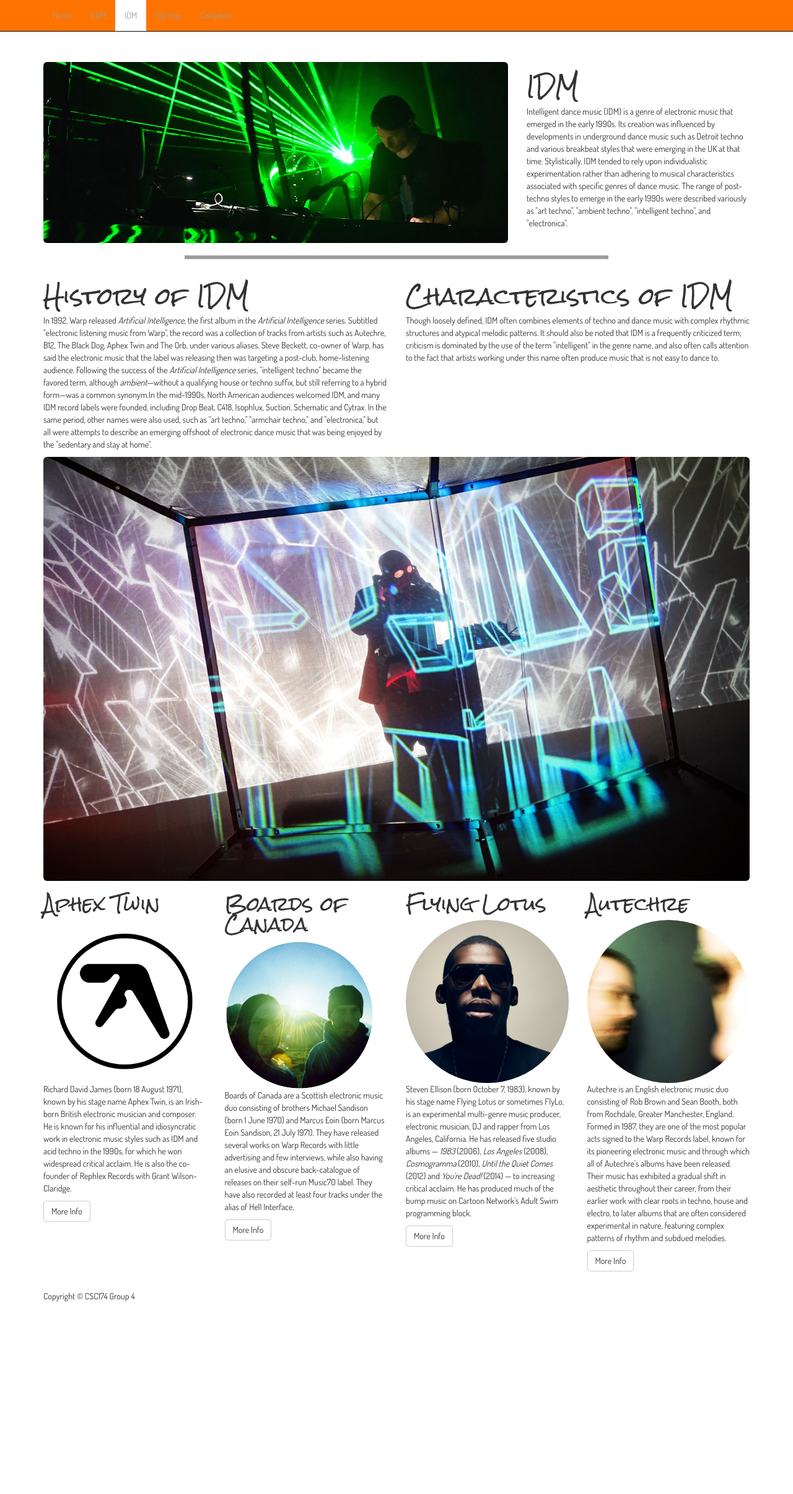
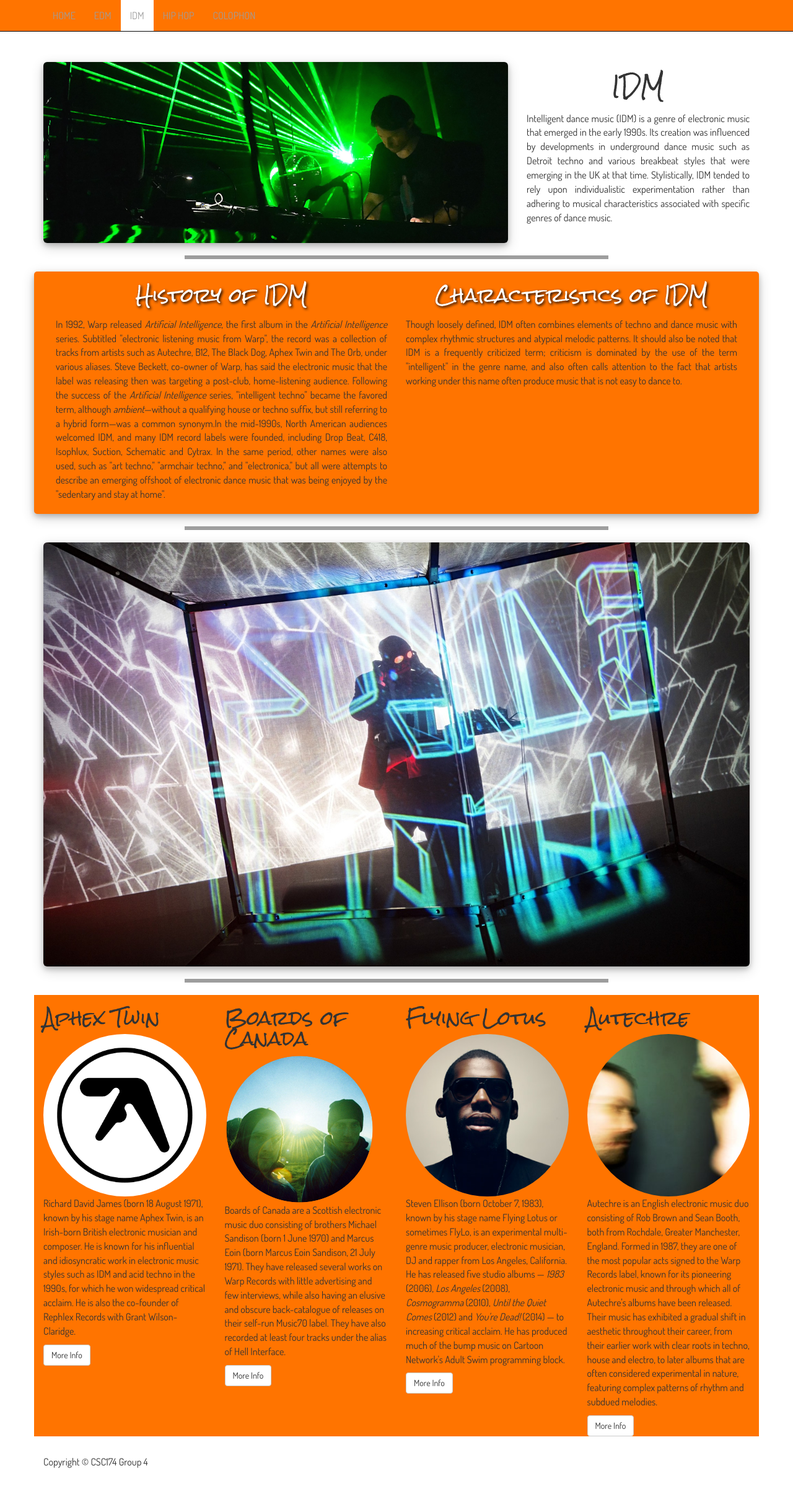
Before and after one commit to t0pgunn/Project1, a PHP site: page /IDM.php in a window 1280 px wide. Shown: the whole page at 62% size. Before the commit the page ends 2100 px from the top, so only its background shows below. Run offline with PHP 8.4, Linux system fonts and the light colour scheme; grey boxes are pictures that could not be loaded.

Commit message:
CSS updates

```diff
--- a/IDM.php
+++ b/IDM.php
@@ -48,9 +48,9 @@
                 <img class="img-responsive img-rounded" src="images/aphex.jpg" alt="Aphex Twin">
             </div>
             <!-- /.col-md-8 -->
-            <div class="col-md-4">
+            <div class="col-md-4 top-chunk">
                 <h1>IDM</h1>
-                <p>Intelligent dance music (IDM) is a genre of electronic music that emerged in the early 1990s. Its creation was influenced by developments in underground dance music such as Detroit techno and various breakbeat styles that were emerging in the UK at that time. Stylistically, IDM tended to rely upon individualistic experimentation rather than adhering to musical characteristics associated with specific genres of dance music. The range of post-techno styles to emerge in the early 1990s were described variously as "art techno", "ambient techno", "intelligent techno", and "electronica".</p> <!-- Text from Wikipedia -->
+                <p>Intelligent dance music (IDM) is a genre of electronic music that emerged in the early 1990s. Its creation was influenced by developments in underground dance music such as Detroit techno and various breakbeat styles that were emerging in the UK at that time. Stylistically, IDM tended to rely upon individualistic experimentation rather than adhering to musical characteristics associated with specific genres of dance music.</p> <!-- Text from Wikipedia -->
 
             </div>
             <!-- /.col-md-4 -->
@@ -64,15 +64,15 @@
         <!-- /.row -->
 
         <!-- Info Row -->
-        <div class="row">
+        <div class="row middle-chunk">
             <div class="col-md-6">
-                <h1>History of IDM</h1>
+                <h2>History of IDM</h2>
                 <p>In 1992, Warp released <em>Artificial Intelligence</em>, the first album in the <em>Artificial Intelligence</em> series. Subtitled "electronic listening music from Warp", the record was a collection of tracks from artists such as Autechre, B12, The Black Dog, Aphex Twin and The Orb, under various aliases. Steve Beckett, co-owner of Warp, has said the electronic music that the label was releasing then was targeting a post-club, home-listening audience. Following the success of the <em> Artificial Intelligence </em> series, "intelligent techno" became the favored term, although <em>ambient</em>—without a qualifying house or techno suffix, but still referring to a hybrid form—was a common synonym.In the mid-1990s, North American audiences welcomed IDM, and many IDM record labels were founded, including Drop Beat, C418, Isophlux, Suction, Schematic and Cytrax. In the same period, other names were also used, such as "art techno," "armchair techno," and "electronica," but all were attempts to describe an emerging offshoot of electronic dance music that was being enjoyed by the "sedentary and stay at home".</p>
 
             </div>
             <!-- /.col-md-8 -->
             <div class="col-md-6">
-                <h1>Characteristics of IDM</h1>
+                <h2>Characteristics of IDM</h2>
                 <p>Though loosely defined, IDM often combines elements of techno and dance music with complex rhythmic structures and atypical melodic patterns. It should also be noted that IDM is a frequently criticized term; criticism is dominated by the use of the term "intelligent" in the genre name, and also often calls attention to the fact that artists working under this name often produce music that is not easy to dance to.</p>
 
             </div>
@@ -80,6 +80,7 @@
         </div>
         <!-- /.row -->
 
+        <hr>
 
         <!-- Image Row -->
         <div class="row">
@@ -92,8 +93,10 @@
         </div>
         <!-- /.row -->
 
+        <hr>
+
         <!-- Content Row -->
-        <div class="row">
+        <div class="row bottom-chunk">
             <div class="col-md-3">
                 <h2>Aphex Twin</h2>
                 <img class="img-circle img-responsive img-center" src="images/aphexlogo2.png" alt="Aphex Twin">
--- a/colophon.php
+++ b/colophon.php
@@ -52,7 +52,7 @@
 
                     <p>Daniel Diaz-Etchevehere - The Javascript Coder </p>
 
-                    <p>Riuari Conway - The CSS Artist</p>
+                    <p>Ruairi Conway - The CSS Artist</p>
 
 
                     <p>Teron Russell - The Wrangler of Frameworks</p>
--- a/css/styles-genre.css
+++ b/css/styles-genre.css
@@ -15,6 +15,9 @@ hr {
     border: 0;
     max-width: 60%;
 }
+
+/* navbar */
+
 .navbar-fixed-top .nav {
     padding: 0px;
 }
@@ -34,6 +37,45 @@ hr {
 .navbar-nav .current {
     background-color: white;
 }
+
+/* images */
+
+.img-rounded {
+    box-shadow: 0 4px 8px 0 rgba(0, 0, 0, 0.2), 0 6px 20px 0 rgba(0, 0, 0, 0.19)
+}
+
+/* boxes */
+
+.top-chunk h1 {
+    text-align: center;
+    padding: 0 0 10px 0;
+}
+
+.top-chunk p {
+    text-align: justify;
+}
+
+.middle-chunk h2 {
+    text-align: center;
+    color: white;
+    text-shadow: 2px 2px 4px #000000;
+    padding-bottom: 10px;
+}
+
+.middle-chunk {
+    text-align: justify;
+    background-color: #FF7400;
+    border-radius: 5px;
+    padding: 1px 20px 10px 20px;
+    box-shadow: 0 4px 8px 0 rgba(0, 0, 0, 0.2), 0 6px 20px 0 rgba(0, 0, 0, 0.19)
+}
+
+.bottom-chunk {
+    background-color: #FF7400;
+}
+
+/* bottom */
+
 footer {
     padding: 30px 0;
 }
@@ -44,7 +86,3 @@ footer {
     }
 
 }
-
-.current a {
-    background-color: #FFFFFF;
-}
--- a/fonts/fonts.css
+++ b/fonts/fonts.css
@@ -4,6 +4,7 @@
 
 .navbar-nav {
 	font-family: 'Dosis', cursive;
+	font-size: 12pt;
 }
 
 .row {
@@ -17,3 +18,12 @@ h1 {
 h2 {
 	font-family: 'Rock Salt', cursive;
 }
+
+p {
+    font-family: 'Dosis', cursive;
+    font-size: 12pt;
+}
+
+.carousel-caption h3 {
+    font-family: 'Rock Salt', cursive;
+}
--- a/inc/menu.inc
+++ b/inc/menu.inc
@@ -19,7 +19,7 @@
             <div class="collapse navbar-collapse" id="bs-example-navbar-collapse-1">
                 <ul class="nav navbar-nav">
                     <li <?php echo ($page == 'home') ? 'class="current"' : '';?>>
-                        <a href="index.php">Home</a>
+                        <a href="index.php">HOME</a>
                     </li>
                     <li <?php echo ($page == 'EDM') ? 'class="current"' : '';?>>
                         <a href="EDM.php">EDM</a>
@@ -28,10 +28,10 @@
                         <a href="IDM.php">IDM</a>
                     </li>
                     <li <?php echo ($page == 'HipHop') ? 'class="current"' : '';?>>
-                        <a href="HipHop.php">Hip Hop</a>
+                        <a href="HipHop.php">HIP HOP</a>
                     </li>
                     <li <?php echo ($page == 'colophon') ? 'class="current"' : '';?>>
-                        <a href="colophon.php">Colophon</a>
+                        <a href="colophon.php">COLOPHON</a>
                     </li>
                 </ul>
             </div>
```
Also changed, not shown: EDM.php (+8 -5 lines), HipHop.php (+8 -8 lines), css/styles-index.css (+36 -16 lines).
